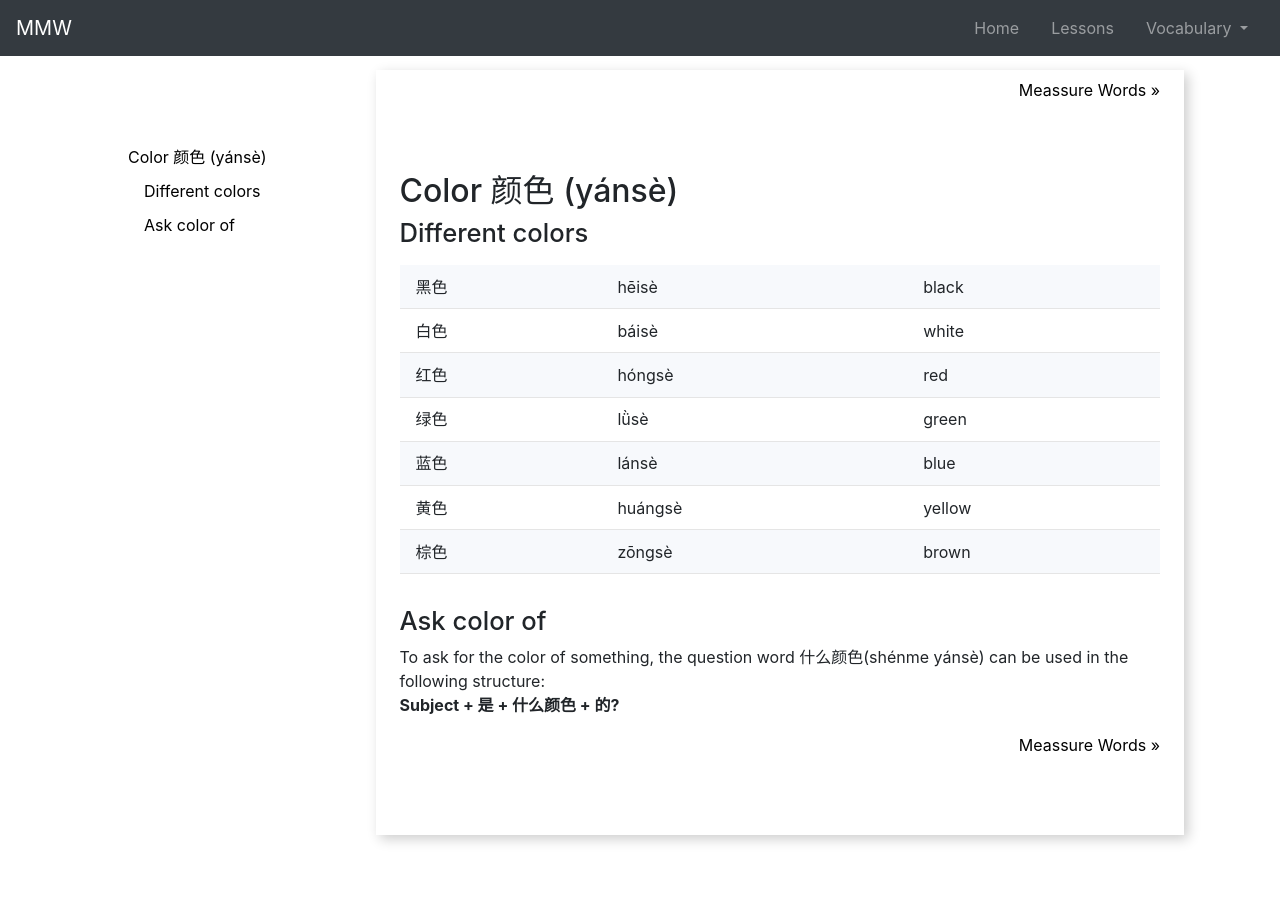
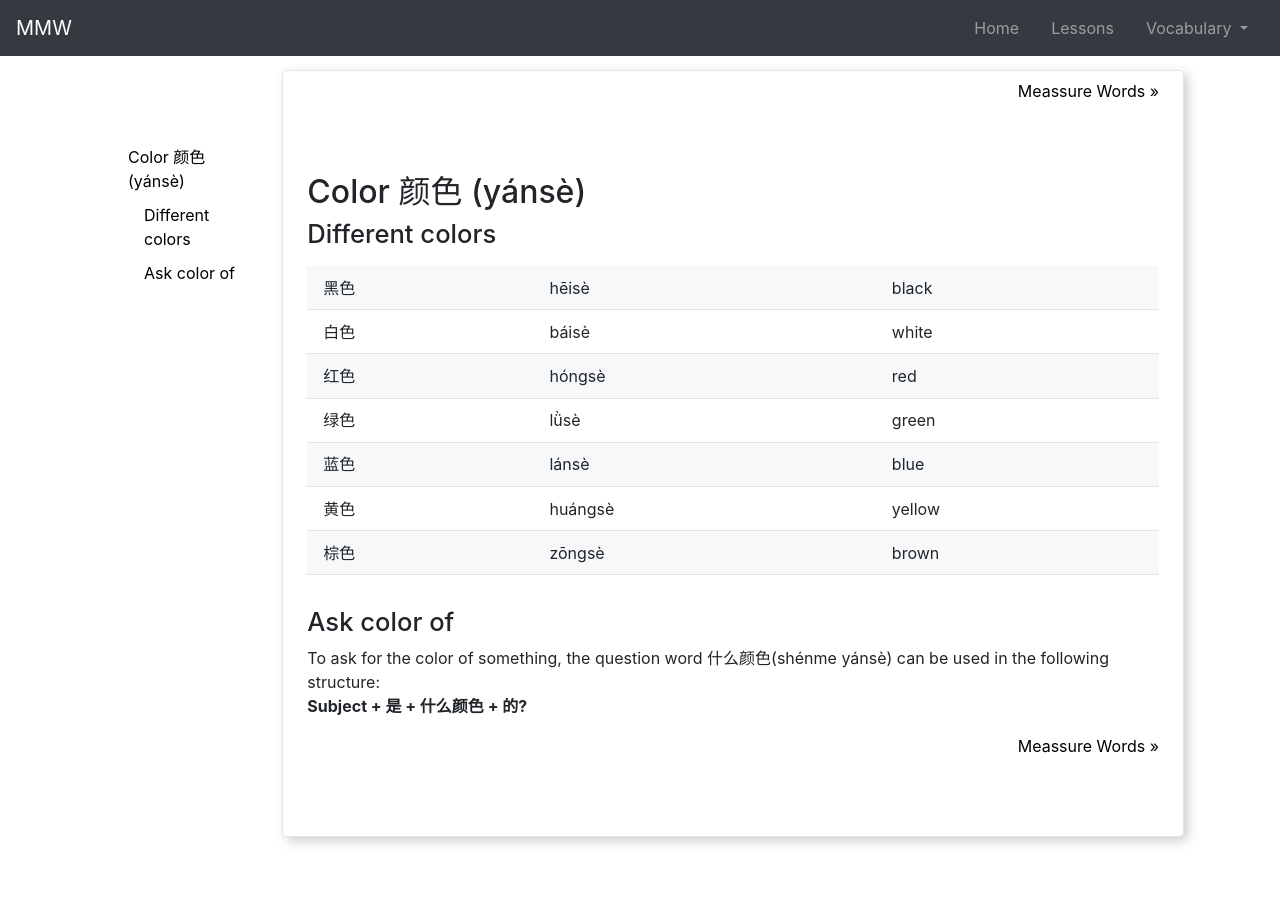
Before and after one commit to johannst/mmw, a Jekyll site: the page built from _vocabularies/colors.md, in a window 1280 px wide. Built offline with Jekyll 4.4.1, drawn with Linux system fonts in a browser that asks for light colours; the table of contents is made by our own code.

Commit message:
Pulled out style attribute from blog article and adapted columns in post layout

```diff
--- a/_layouts/post.html
+++ b/_layouts/post.html
@@ -5,15 +5,15 @@ layout: page
 <div class="blog-post">
     {% if page.toc %}
     <div class="row">
-        <div class="col-12 col-lg-3">
+        <div class="col-12 col-md-3 col-lg-2">
             <nav class="simple-list sticky-top sticky-top-offset">
             {{ content | toc_only }}
             </nav>
         </div>
-        <div class="col-12 col-lg-9">
-            <article class="px-2 py-2 px-md-4" style="box-shadow: 4px 4px 12px 0 rgba(0, 0, 0, 0.2);">
+        <div class="col-12 col-md-9 col-lg-10">
+            <article class="px-2 py-2 px-md-4">
             {{ content }}
-        </article>
+            </article>
         </div>
     </div>
     {% else %}
--- a/_sass/my-simple-theme/globals.scss
+++ b/_sass/my-simple-theme/globals.scss
@@ -28,6 +28,11 @@ body {
   h1 { font-size: 2rem; }
   h2 { font-size: 1.6rem; }
   h3 { font-size: 1.3rem; }
+  article {
+    box-shadow: 4px 4px 12px 0 rgba(0, 0, 0, 0.2);
+    border-radius: 5px;
+    border: 1px solid #e4e4e4;
+  }
 }
 
 table {
@@ -44,7 +49,7 @@ th, td {
 }
 
 tbody tr:nth-child(odd) {
-  background-color: rgba(176, 196, 222, 0.1);
+  background-color: #f6f8fa;
 }
 
 .info-box {
```
